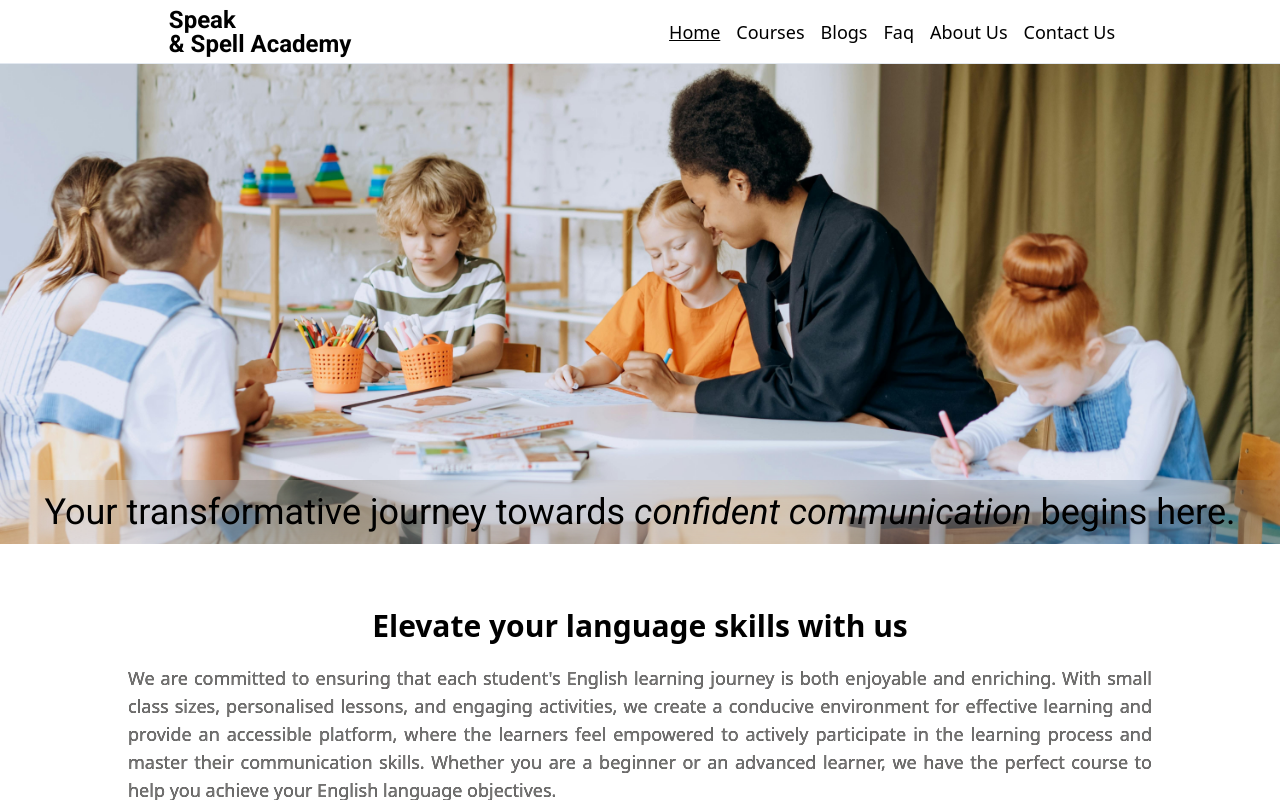
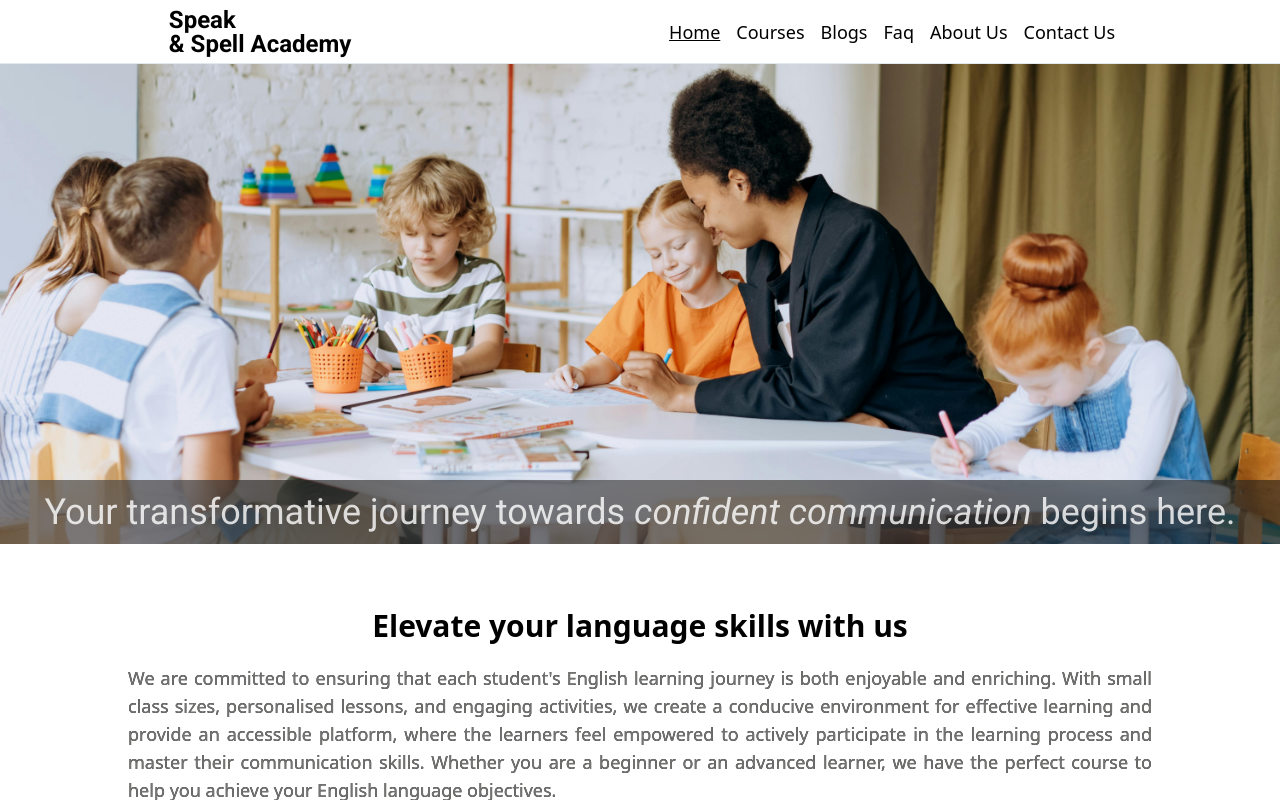
Before and after one commit to dhruvkaushik305/speakandspell, a React (Vite) app in the folder frontend/: page / in a window 1280 px wide. Built offline with nearby package versions, Linux system fonts and the light colour scheme.

Commit message:
STYLE: Changed the colors of the banner text to make it readable. Commented out the testimonial

```diff
--- a/frontend/src/Components/HomePage/BannerComponent.tsx
+++ b/frontend/src/Components/HomePage/BannerComponent.tsx
@@ -2,7 +2,7 @@ import React from "react";
 const BannerComponent: React.FC = () => {
   return (
     <div className="flex h-[30rem] w-full items-end justify-center bg-studentsOnTable bg-cover bg-top">
-      <div className="w-full p-3 text-center font-Roboto text-2xl backdrop-blur-2xl lg:text-3xl xl:text-4xl">
+      <div className="w-full bg-black/45 p-3 text-center font-Roboto text-2xl text-Primary/80 backdrop-blur-2xl lg:text-3xl xl:text-4xl">
         Your transformative journey towards{" "}
         <span className="italic">confident communication</span> begins here.
       </div>
--- a/frontend/src/Layouts/HomeLayout.tsx
+++ b/frontend/src/Layouts/HomeLayout.tsx
@@ -1,17 +1,17 @@
 import React from "react";
 import WhyChooseUsComponent from "../Components/HomePage/WhyChooseUsComponent";
-import TestimonialsComponent from "../Components/HomePage/TestimonialsComponent";
+// import TestimonialsComponent from "../Components/HomePage/TestimonialsComponent";
 import BannerComponent from "../Components/HomePage/BannerComponent";
 import AboutUsComponent from "../Components/HomePage/AboutUsComponent";
 import WhyEnglishComponent from "../Components/HomePage/WhyEnglishComponent";
 const HomeLayout: React.FC = () => {
   return (
-    <div className="flex flex-col items-center justify-center gap-16">
+    <div className="mb-10 flex flex-col items-center justify-center gap-16">
       <BannerComponent />
       <AboutUsComponent />
       <WhyChooseUsComponent />
       <WhyEnglishComponent />
-      <TestimonialsComponent />
+      {/* <TestimonialsComponent /> */}
     </div>
   );
 };
```
